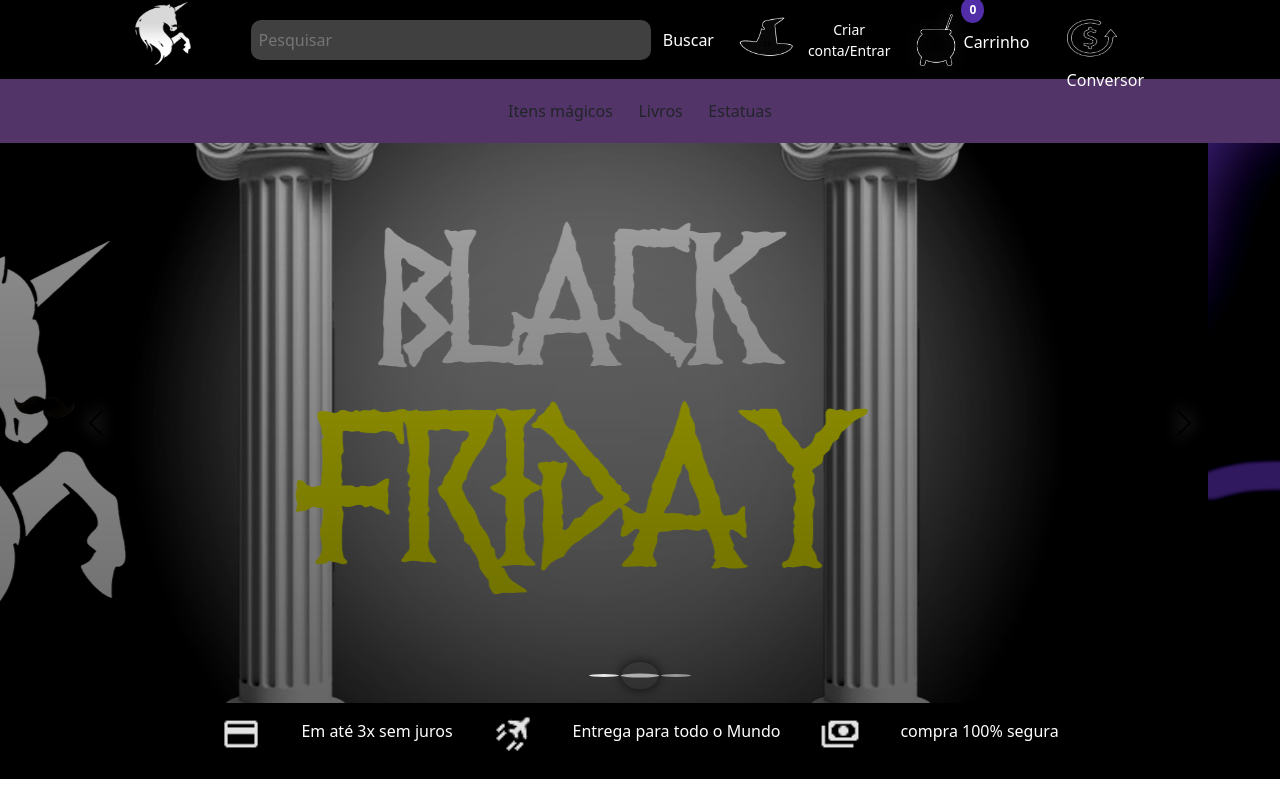
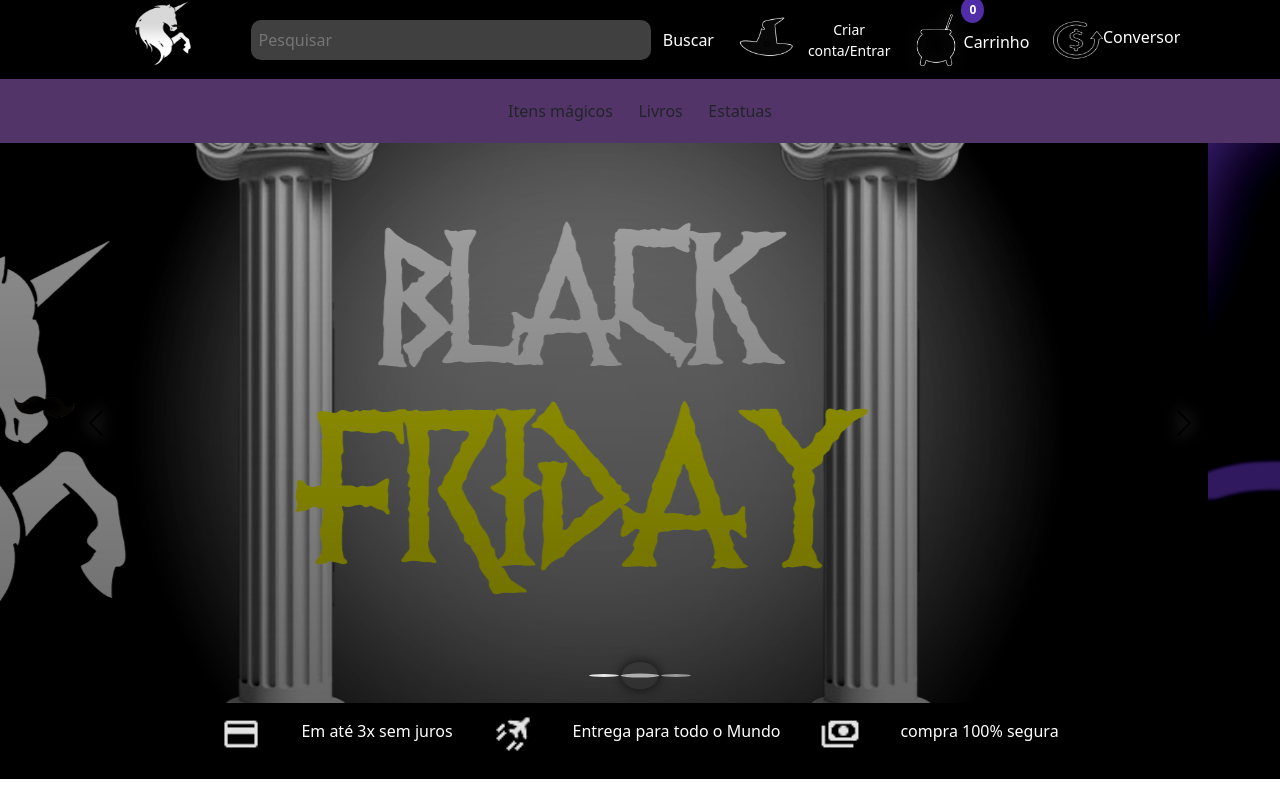
Before and after one commit to misticmoonon/mistc, a plain HTML site: page index.html in a window 1280 px wide. Shown: the top 800 px of the page. Drawn offline with nearby package versions, Linux system fonts and the light colour scheme.

Commit message:
Atuaizaão header

```diff
--- a/index.html
+++ b/index.html
@@ -34,7 +34,7 @@
 
     <div class="convert">
       <a href="conv.html"><img src="images/trem.png" height="40px" width="50px" alt=""></a>
-      <div class="convtex">Conversor</div>
+      <p class="convtex">Conversor</p>
     </div>
 
 
--- a/style1.css
+++ b/style1.css
@@ -332,7 +332,9 @@
 
 
 .convert{
-  margin-top: 35px;
+  display: flex;
+  justify-content: center;
+  align-items: center;
   height: 80px;
   width: 100px;
 }
@@ -485,6 +487,7 @@
 .convtex{
   color:white;
   margin-top: 10px;
+
 }
 
 .banner{
```
